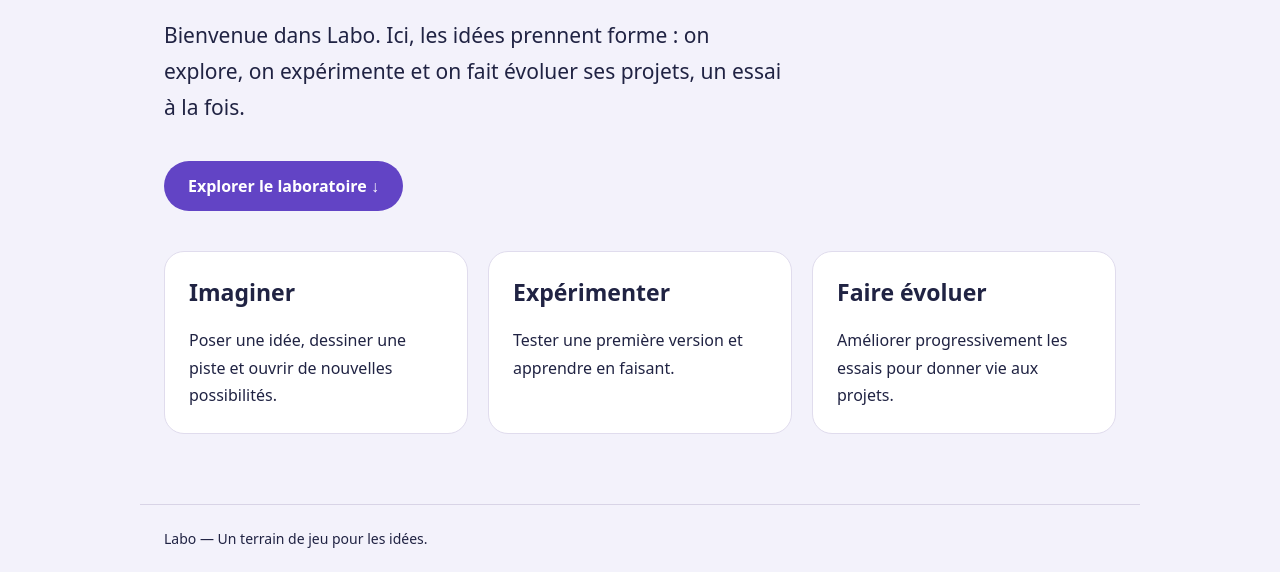
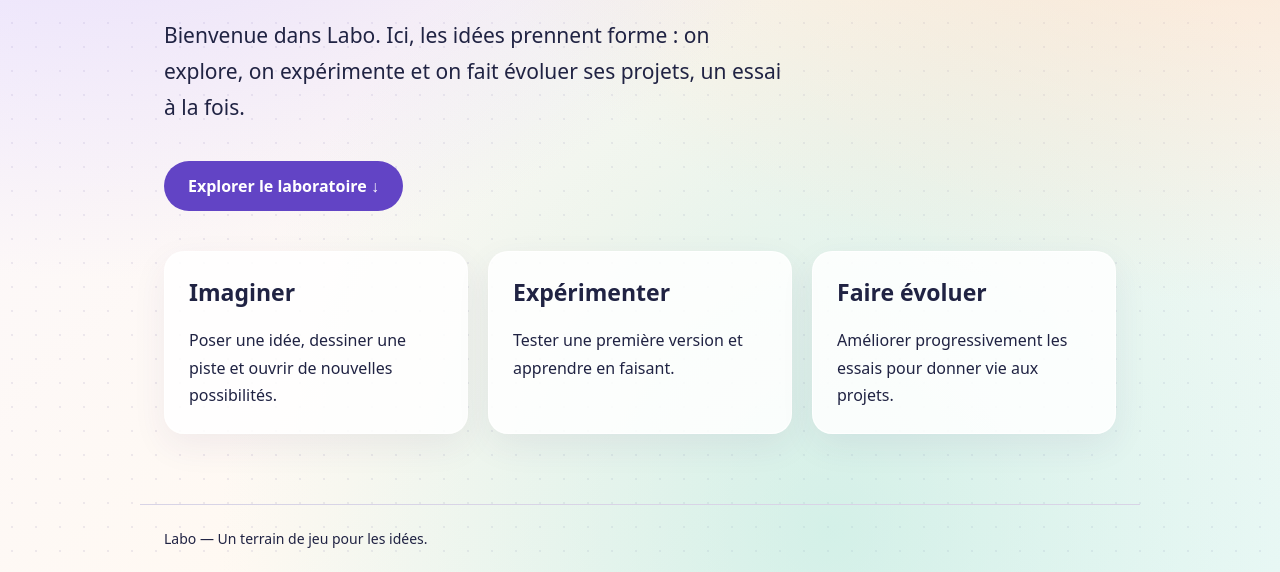
Before and after one commit to seayousooon/Labo, a plain HTML site: page index.html in a window 1280 px wide. Shown: the part 421-993 px from the top of the page. Drawn offline with Linux system fonts and the light colour scheme.

Commit message:
Ajouter un fond pastel avec halos colorés et trame discrète

```diff
--- a/index.html
+++ b/index.html
@@ -7,6 +7,24 @@
 <title>Labo — Bac à sable</title>
 <style>
 :root{color-scheme:light;font-family:system-ui,sans-serif;color:#202343;background:#f3f2fb}*{box-sizing:border-box}body{margin:0}header,main,footer{max-width:1000px;margin:auto;padding:24px}header{font-size:24px;font-weight:800}main{padding-top:60px;padding-bottom:70px}.tag{color:#6550b9;font-weight:700;letter-spacing:.12em;text-transform:uppercase;font-size:13px}h1{font-size:clamp(42px,8vw,80px);line-height:1.06;letter-spacing:-.05em;max-width:800px;margin:20px 0}.intro{font-size:21px;max-width:620px;line-height:1.7}.button{display:inline-block;color:white;background:#6244c5;padding:14px 24px;border-radius:30px;text-decoration:none;font-weight:700;margin:15px 0 40px}.grid{display:grid;grid-template-columns:repeat(3,1fr);gap:20px}.card{background:white;border:1px solid #e0dced;border-radius:20px;padding:24px}.card h2{font-size:23px;margin-top:0}.card p{line-height:1.7;margin-bottom:0}footer{border-top:1px solid #d8d4e6;font-size:14px}a:focus-visible{outline:3px solid #bb6511;outline-offset:5px}section{scroll-margin-top:25px}@media(max-width:650px){main{padding-top:30px}.grid{grid-template-columns:1fr}}
+
+/* Fond pastel : halos colorés et trame discrète. */
+html{min-height:100%;background:#f8f5ff}
+body{
+  min-height:100vh;
+  background:
+    radial-gradient(ellipse at 8% 8%,rgba(189,169,255,.48),transparent 48%),
+    radial-gradient(ellipse at 96% 25%,rgba(255,200,162,.44),transparent 45%),
+    radial-gradient(ellipse at 65% 96%,rgba(159,226,212,.40),transparent 52%),
+    radial-gradient(circle,rgba(91,72,143,.10) .8px,transparent 1px),
+    linear-gradient(135deg,#faf7ff,#fff9f2 55%,#f0faf8);
+  background-size:auto,auto,auto,24px 24px,auto;
+}
+.card{
+  background:rgba(255,255,255,.86);
+  border-color:rgba(255,255,255,.95);
+  box-shadow:0 12px 35px rgba(65,44,108,.07);
+}
 </style>
 </head>
 <body>
```
